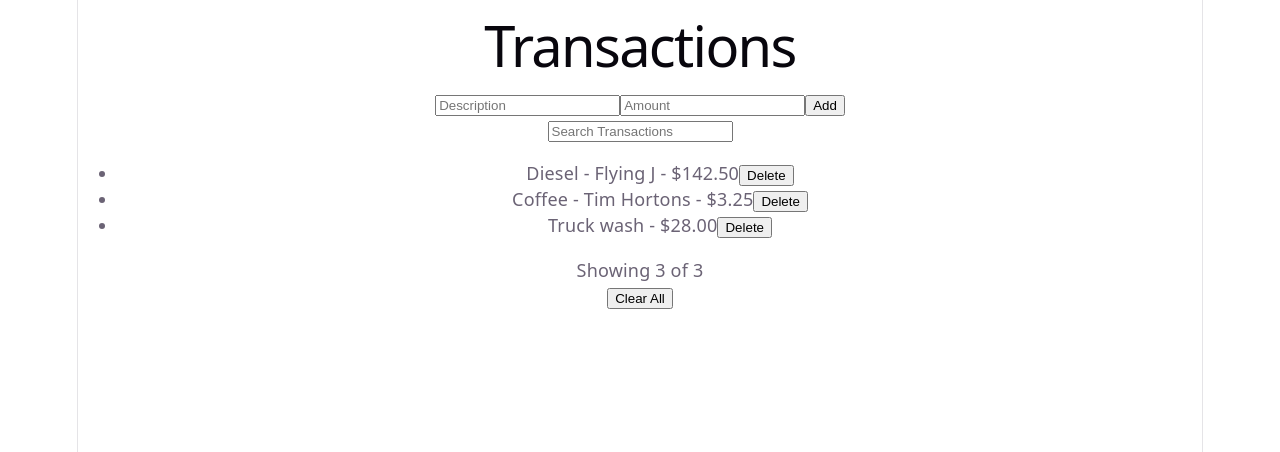
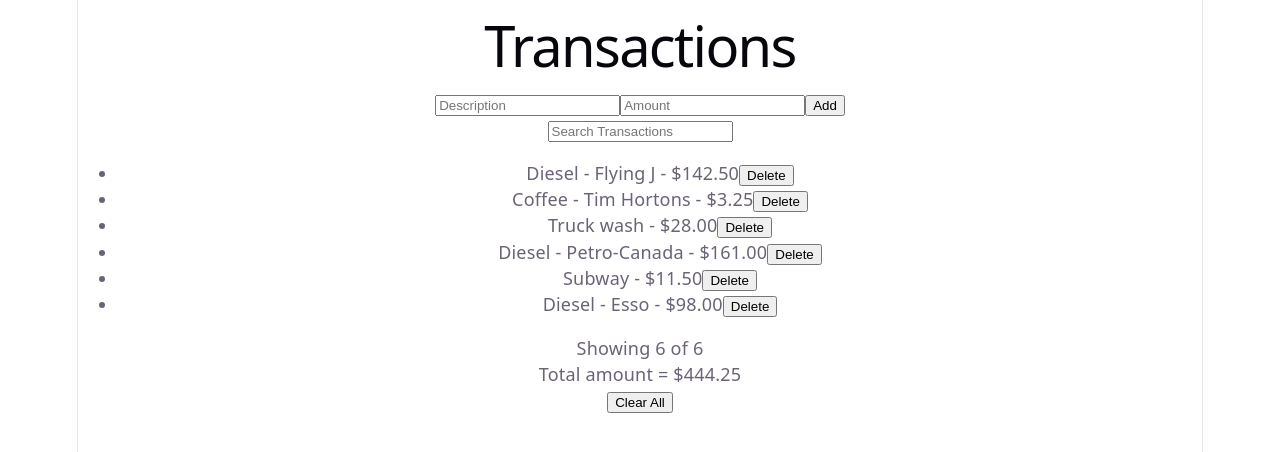
Before and after one commit to eskhaira/finance-tracker, a React (Vite) app: page / in a window 1280 px wide. Shown: the top 452 px of the page. Built offline with nearby package versions, Linux system fonts and the light colour scheme.

Commit message:
Added functionality for total amount, added category in transactionProps, updated handleAdd to add new transactions with Uncategorized categories

```diff
--- a/src/App.tsx
+++ b/src/App.tsx
@@ -5,12 +5,17 @@ type TransactionProps = {
   description: string;
   amount: number;
   onDelete: (id: number) => void;
+  category: string;
 };
+
+function formatCents(cents: number) {
+  return "$" + (cents / 100).toFixed(2);
+}
 
 function Transaction({ id, description, amount, onDelete }: TransactionProps) {
   return (
     <li>
-      {description} - ${(amount / 100).toFixed(2)}
+      {description} - {formatCents(amount)}
       <button onClick={() => onDelete(id)}>Delete</button>
     </li>
   );
@@ -18,9 +23,27 @@ function Transaction({ id, description, amount, onDelete }: TransactionProps) {
 
 function App() {
   const [transactions, setTransactions] = useState([
-    { id: 1, description: "Diesel - Flying J", amount: 14250 },
-    { id: 2, description: "Coffee - Tim Hortons", amount: 325 },
-    { id: 3, description: "Truck wash", amount: 2800 },
+    {
+      id: 1,
+      description: "Diesel - Flying J",
+      amount: 14250,
+      category: "Fuel",
+    },
+    {
+      id: 2,
+      description: "Coffee - Tim Hortons",
+      amount: 325,
+      category: "Food",
+    },
+    { id: 3, description: "Truck wash", amount: 2800, category: "Maintenance" },
+    {
+      id: 4,
+      description: "Diesel - Petro-Canada",
+      amount: 16100,
+      category: "Fuel",
+    },
+    { id: 5, description: "Subway", amount: 1150, category: "Food" },
+    { id: 6, description: "Diesel - Esso", amount: 9800, category: "Fuel" },
   ]);
 
   const [description, setDescription] = useState("");
@@ -55,6 +78,7 @@ function App() {
       id: Date.now(),
       description: description.trim(),
       amount: Math.round(Number(amount) * 100),
+      category: "Uncategorized",
     };
 
     // console.log(newTransaction.amount); // I just needed to test if amount is being stored as integer cents
@@ -69,6 +93,10 @@ function App() {
 
   const visibleCount = filteredTransactions.length;
   const totalCount = transactions.length;
+  const total = transactions.reduce(
+    (accumulator, currentValue) => accumulator + currentValue.amount,
+    0,
+  );
 
   return (
     <div>
@@ -104,12 +132,14 @@ function App() {
             description={transaction.description}
             amount={transaction.amount}
             onDelete={handleDelete}
+            category={transaction.category}
           />
         ))}
       </ul>
       <p>
         Showing {visibleCount} of {totalCount}
       </p>
+      <p>Total amount = {formatCents(total)}</p>
       <button onClick={handleClearAll}>Clear All</button>
     </div>
   );
```
